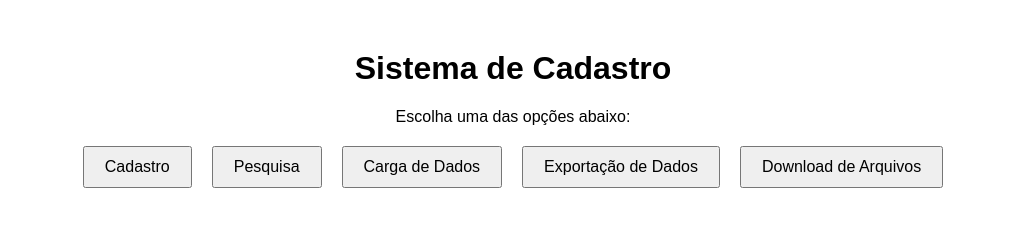
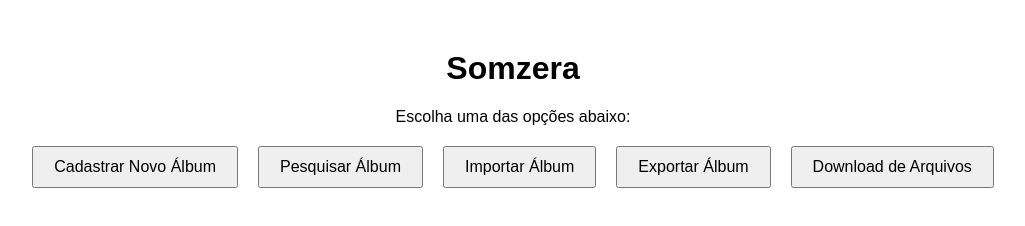
Before and after one commit to notoriouskvn/album-review, a plain HTML site: page aplicacao/pages/index.html in a window 1280 px wide. Shown: the whole page, without its empty margins (127-1152 px from the left). Drawn offline with Linux system fonts and the light colour scheme.

Commit message:
Somzera versao um

```diff
--- a/aplicacao/pages/index.html
+++ b/aplicacao/pages/index.html
@@ -7,13 +7,13 @@
     <title>Tela Principal</title>
 </head>
 <body>
-    <h1>Sistema de Cadastro</h1>
+    <h1>Somzera</h1>
     <p>Escolha uma das opções abaixo:</p>
     <div class="button-container">
-        <button onclick="window.location.href='cadastro.html'">Cadastro</button>
-        <button onclick="window.location.href='pesquisa.html'">Pesquisa</button>
-        <button onclick="window.location.href='carga.html'">Carga de Dados</button>
-        <button onclick="window.location.href='exportacao.html'">Exportação de Dados</button>
+        <button onclick="window.location.href='cadastro.html'">Cadastrar Novo Álbum</button>
+        <button onclick="window.location.href='pesquisa.html'">Pesquisar Álbum</button>
+        <button onclick="window.location.href='carga.html'">Importar Álbum</button>
+        <button onclick="window.location.href='exportacao.html'">Exportar Álbum</button>
         <button onclick="window.location.href='download_files.html'">Download de Arquivos</button>
     </div>
 </body>
```
